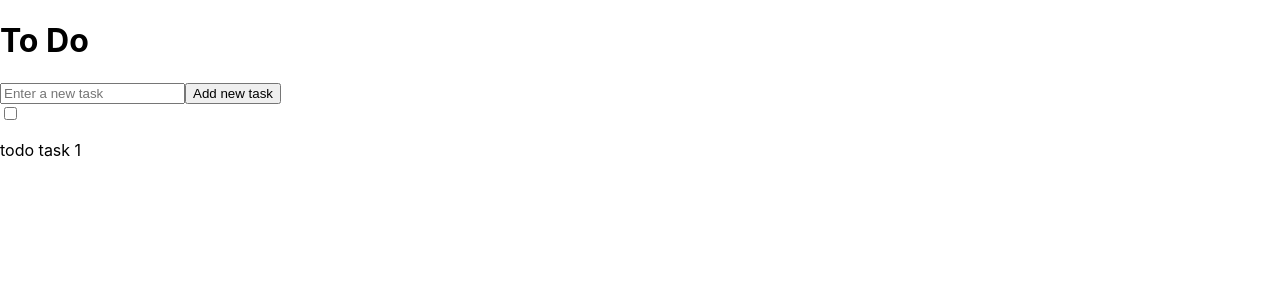
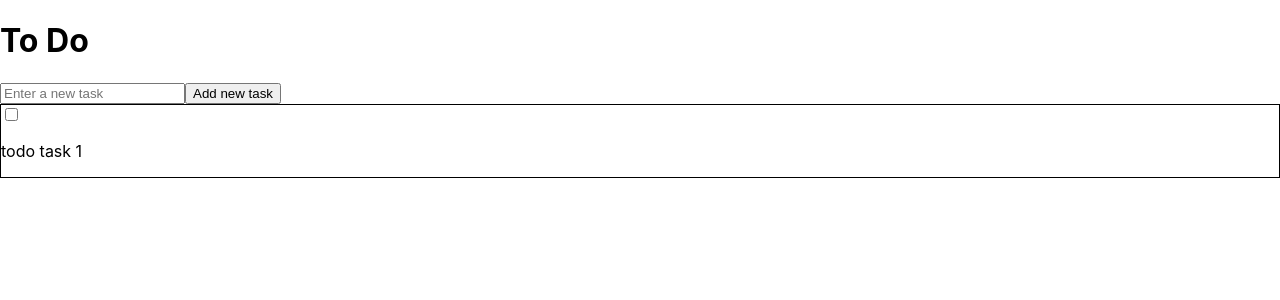
Before and after one commit to Wolven531/react-hooks-todo, a React (Create React App) app: page / in a window 1280 px wide. Shown: the top 300 px of the page. Built offline with nearby package versions, Linux system fonts and the light colour scheme.

Commit message:
Add basic style for each Todo

```diff
--- /dev/null
+++ b/src/Todo.css
@@ -0,0 +1,7 @@
+.todo {
+	border: 1px solid #000;
+}
+
+.todo.completed {
+	text-decoration: line-through;
+}
--- a/src/Todo.tsx
+++ b/src/Todo.tsx
@@ -1,6 +1,8 @@
 import React from 'react'
 
 import { TodoModel } from './TodoModel'
+
+import './Todo.css'
 
 const Todo = ({
 	todo,
@@ -10,7 +12,7 @@ const Todo = ({
 	toggleTodo: (todoId: number) => void
 }) => {
 	return (
-		<div>
+		<div className={['todo', todo.completed ? 'completed' : ''].join(' ')}>
 			<input
 				type="checkbox"
 				checked={todo.completed}
```
